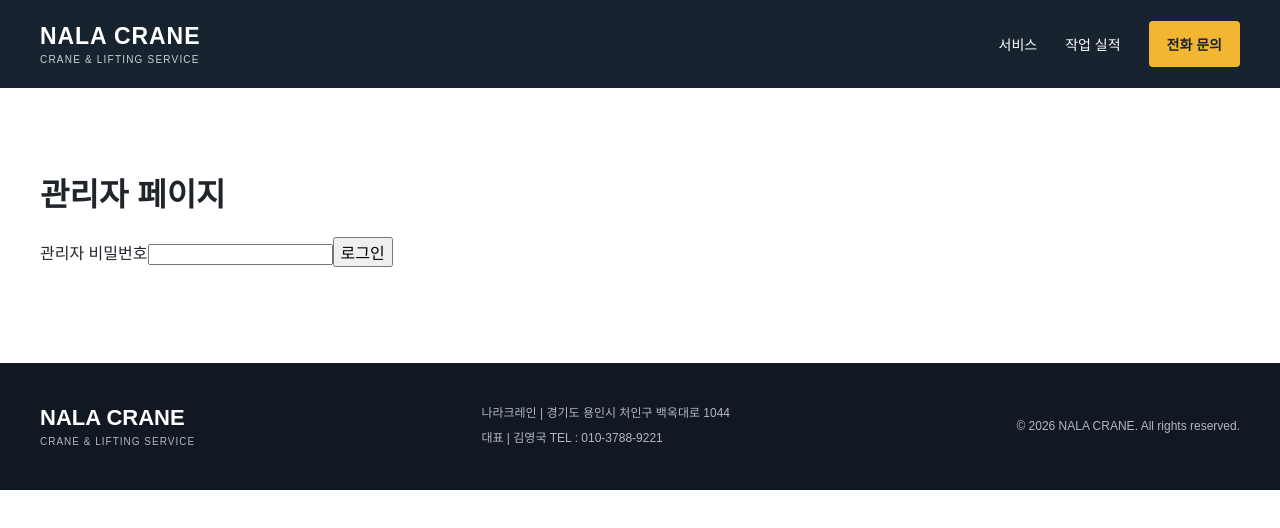
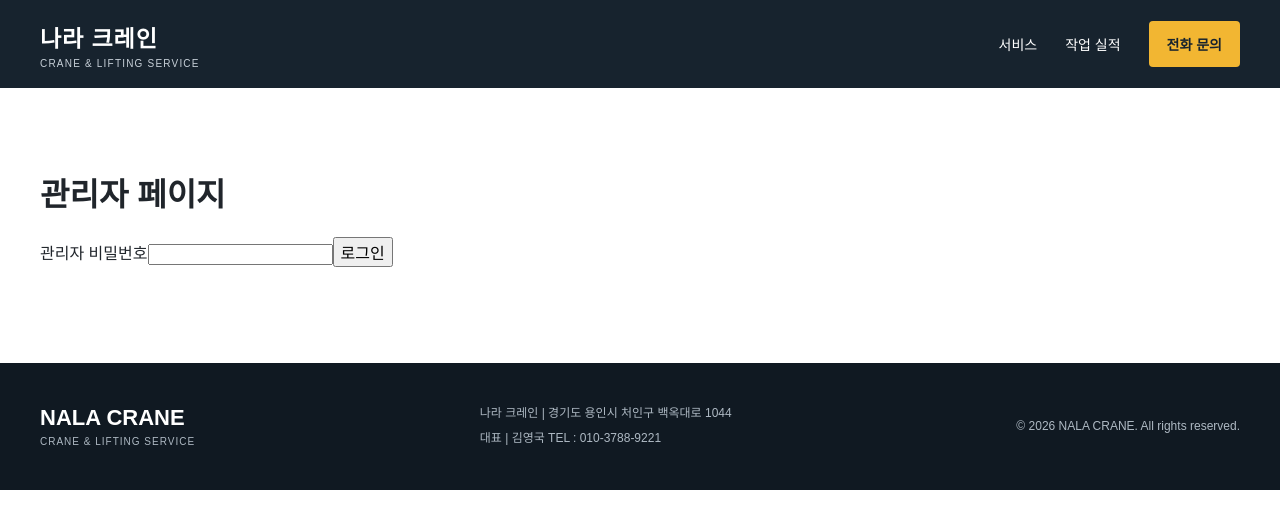
Before and after one commit to suyeon0421/crane-project, a React (Vite) app: page /admin in a window 1280 px wide. Shown: the top 528 px of the page. Built offline with nearby package versions, Linux system fonts and the light colour scheme; a web font is replaced by a local one.

Commit message:
ca 공개 인증서 커밋

```diff
--- a/src/components/Footer.jsx
+++ b/src/components/Footer.jsx
@@ -11,7 +11,7 @@ export default function Footer() {
         </div>
 
         <div className="footer__info">
-          <p>나라크레인 | 경기도 용인시 처인구 백옥대로 1044</p>
+          <p>나라 크레인 | 경기도 용인시 처인구 백옥대로 1044</p>
           <p>대표 | 김영국 TEL : 010-3788-9221 </p>
         </div>
 
--- a/src/components/Header.jsx
+++ b/src/components/Header.jsx
@@ -6,7 +6,7 @@ export default function Header() {
     <header className="header">
       <div className="container header__inner">
         <Link to="/" className="header__brand">
-          <span className="header__name">NALA CRANE</span>
+          <span className="header__name">나라 크레인</span>
           <span className="header__caption">
             CRANE & LIFTING SERVICE
           </span>
```
Also changed, not shown: 2 other files (tests, documents, lock files or other folders).
